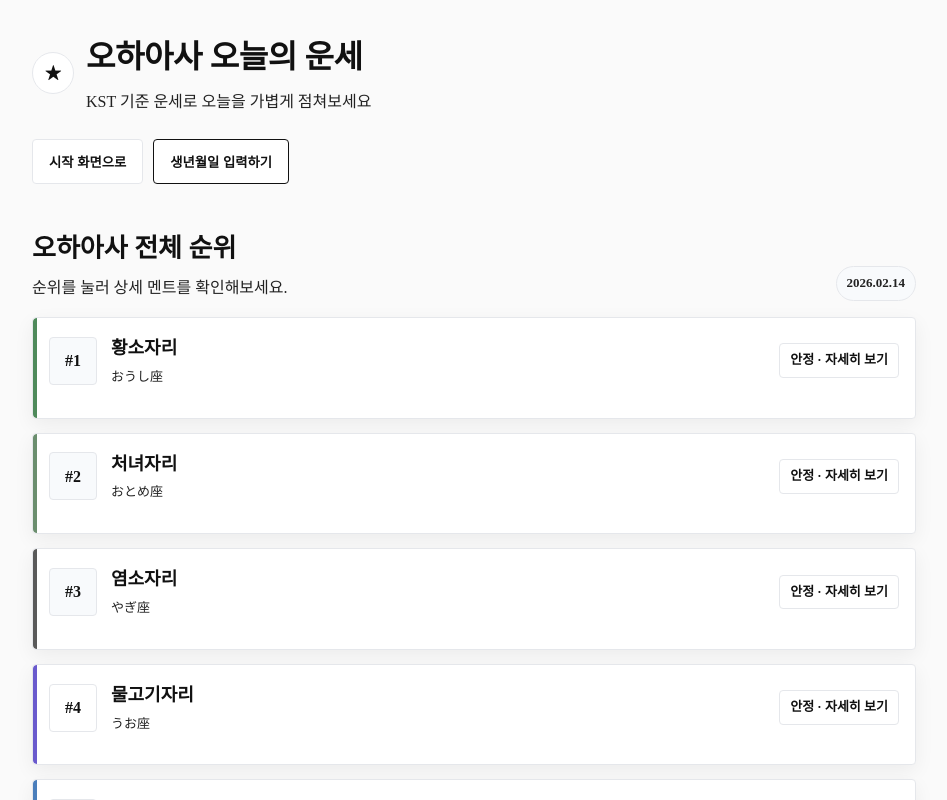
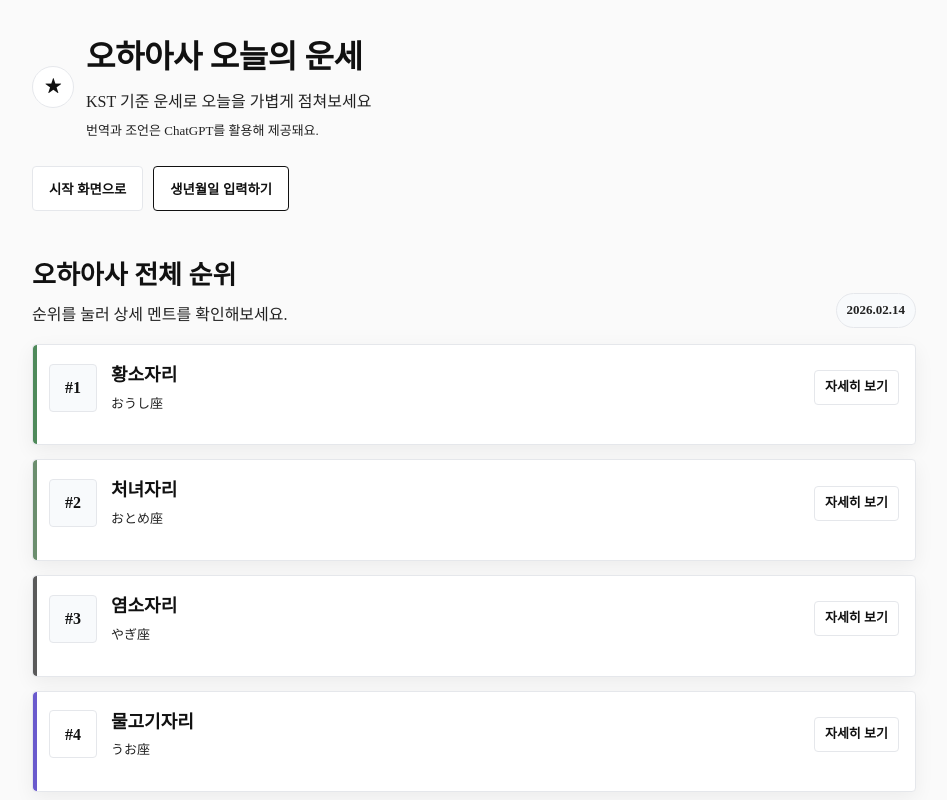
Before and after one commit to PoongzaGoon/OhaAsa, a React (Vite) app: page /ranking in a window 1280 px wide. Shown: the top 800 px of the page, without its empty margins (166-1113 px from the left). Built offline with nearby package versions, Linux system fonts and the light colour scheme.

Commit message:
Update README and refine ranking/header copy

```diff
--- a/src/components/Layout.jsx
+++ b/src/components/Layout.jsx
@@ -12,6 +12,7 @@ function Layout({ children }) {
             <div className="title-group">
               <h1>오하아사 오늘의 운세</h1>
               <p>KST 기준 운세로 오늘을 가볍게 점쳐보세요</p>
+              <p className="header-note">번역과 조언은 ChatGPT를 활용해 제공돼요.</p>
             </div>
           </div>
         </header>
--- a/src/components/OhaasaRanking.jsx
+++ b/src/components/OhaasaRanking.jsx
@@ -123,7 +123,7 @@ function OhaasaRanking() {
                   <h3>{item.sign_ko || '알 수 없음'}</h3>
                   <p className="rank-subtitle">{item.sign_jp}</p>
                 </div>
-                <span className="ranking-hint">{item.status_tag} · {isExpanded ? '닫기' : '자세히 보기'}</span>
+                <span className="ranking-hint">{isExpanded ? '닫기' : '자세히 보기'}</span>
               </button>
               <div
                 className="ranking-details"
--- a/src/styles/main.css
+++ b/src/styles/main.css
@@ -94,6 +94,12 @@ a {
 .title-group p {
   margin: 6px 0 0;
   color: var(--muted);
+}
+
+.header-note {
+  margin: 4px 0 0;
+  color: var(--muted);
+  font-size: 13px;
 }
 
 .section {
```
Also changed, not shown: 2 other files (tests, documents, lock files or other folders).
